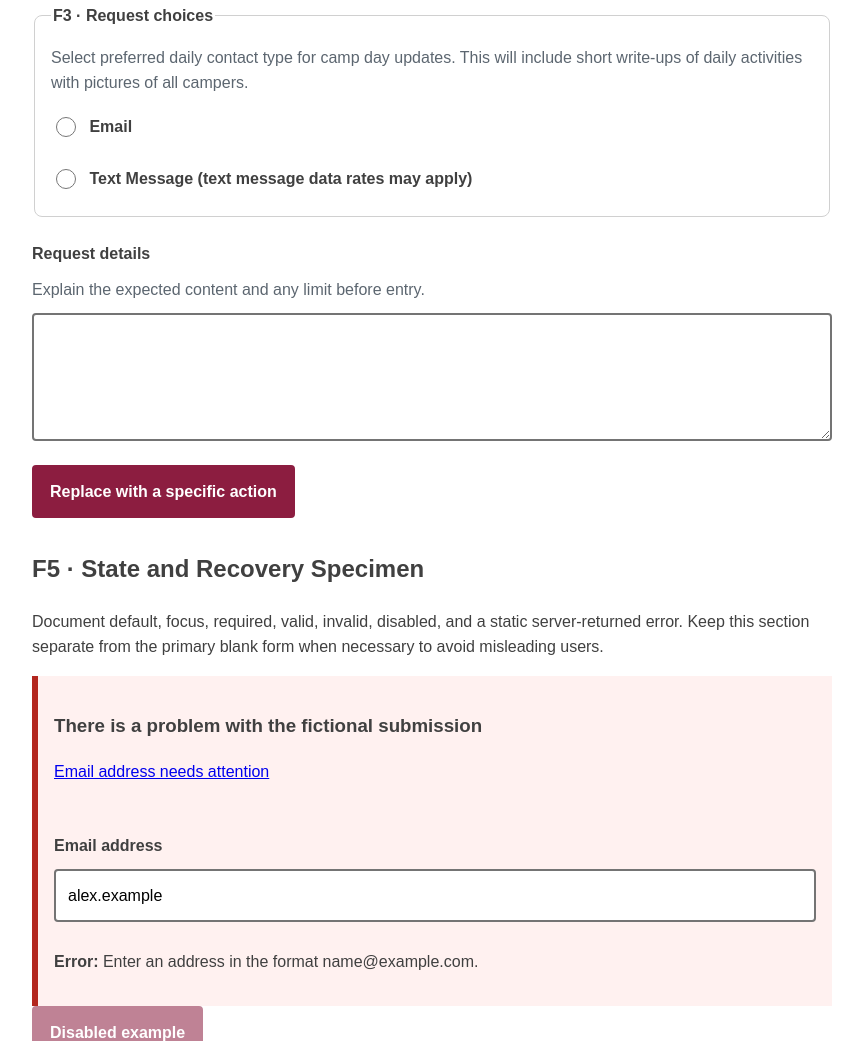
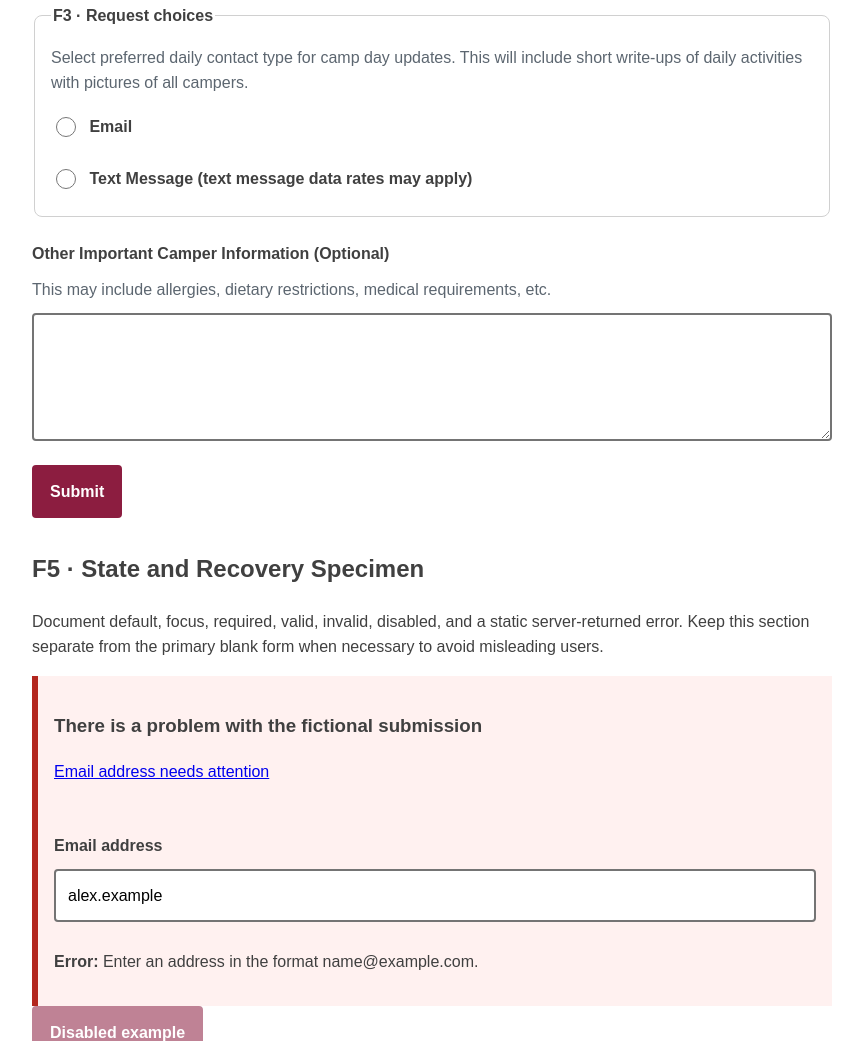
Before and after one commit to BekkaFrechette/m3_application-registration-request-flow, a plain HTML site: page index.html in a window 1280 px wide. Shown: the part 1246-2287 px from the top of the page, without its empty margins (208-1071 px from the left). Drawn offline with Linux system fonts and the light colour scheme.

Commit message:
update index.html
updated text box and submit button

```diff
--- a/index.html
+++ b/index.html
@@ -52,11 +52,11 @@
                         <label class="choice"><input type="radio" name="request_type" value="option-b">Text Message (text message data rates may apply)</label>
                     </fieldset>
                     <div class="field">
-                        <label for="details">Request details</label>
-                        <p class="help" id="details-help">Explain the expected content and any limit before entry.</p>
+                        <label for="details">Other Important Camper Information (Optional)</label>
+                        <p class="help" id="details-help">This may include allergies, dietary restrictions, medical requirements, etc.</p>
                         <textarea id="details" name="details" aria-describedby="details-help"></textarea>
                     </div>
-                    <button type="submit">Replace with a specific action</button>
+                    <button type="submit">Submit</button>
                 </form>
                 <section id="states">
                     <h2>F5 · State and Recovery Specimen</h2>
```
